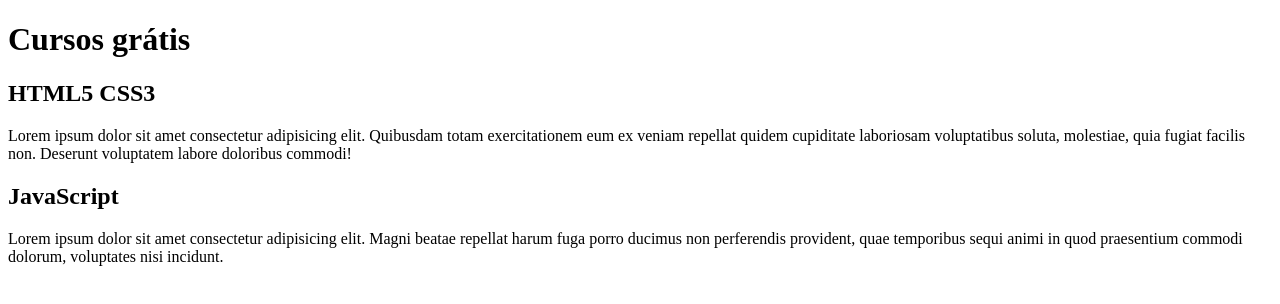
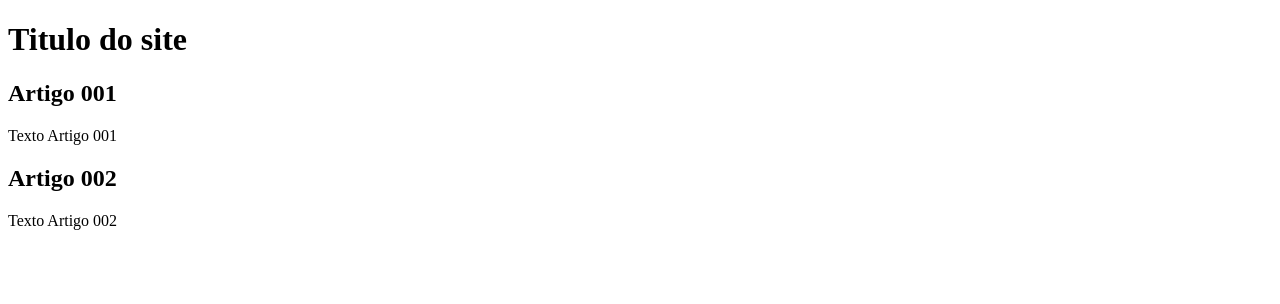
Before and after one commit to im-sqtch/ProjetoSite, a plain HTML site: page index.html in a window 1280 px wide. Drawn offline with Linux system fonts and the light colour scheme.

Commit message:
titulo errado

```diff
--- a/index.html
+++ b/index.html
@@ -4,20 +4,21 @@
     <meta charset="UTF-8">
     <meta http-equiv="X-UA-Compatible" content="IE=edge">
     <meta name="viewport" content="width=device-width, initial-scale=1.0">
-    <title>Titulo do site</title>
+    <title>Curso eVideo</title>
+    <link rel="stylesheet" href="estilos/style.css">
 </head>
 <body>
     <main>
         <header>
-            <h1>Cursos grátis</h1>
+            <h1>Titulo do site</h1>
         </header>
         <article>
-            <h2>HTML5 CSS3</h2>
-            <p>Lorem ipsum dolor sit amet consectetur adipisicing elit. Quibusdam totam exercitationem eum ex veniam repellat quidem cupiditate laboriosam voluptatibus soluta, molestiae, quia fugiat facilis non. Deserunt voluptatem labore doloribus commodi!</p>
+            <h2>Artigo 001</h2>
+            <p>Texto Artigo 001</p>
         </article>
         <article>
-            <h2>JavaScript</h2>
-            <p>Lorem ipsum dolor sit amet consectetur adipisicing elit. Magni beatae repellat harum fuga porro ducimus non perferendis provident, quae temporibus sequi animi in quod praesentium commodi dolorum, voluptates nisi incidunt.</p>
+            <h2>Artigo 002</h2>
+            <p>Texto Artigo 002</p>
         </article>
     </main>
 </body>
```
